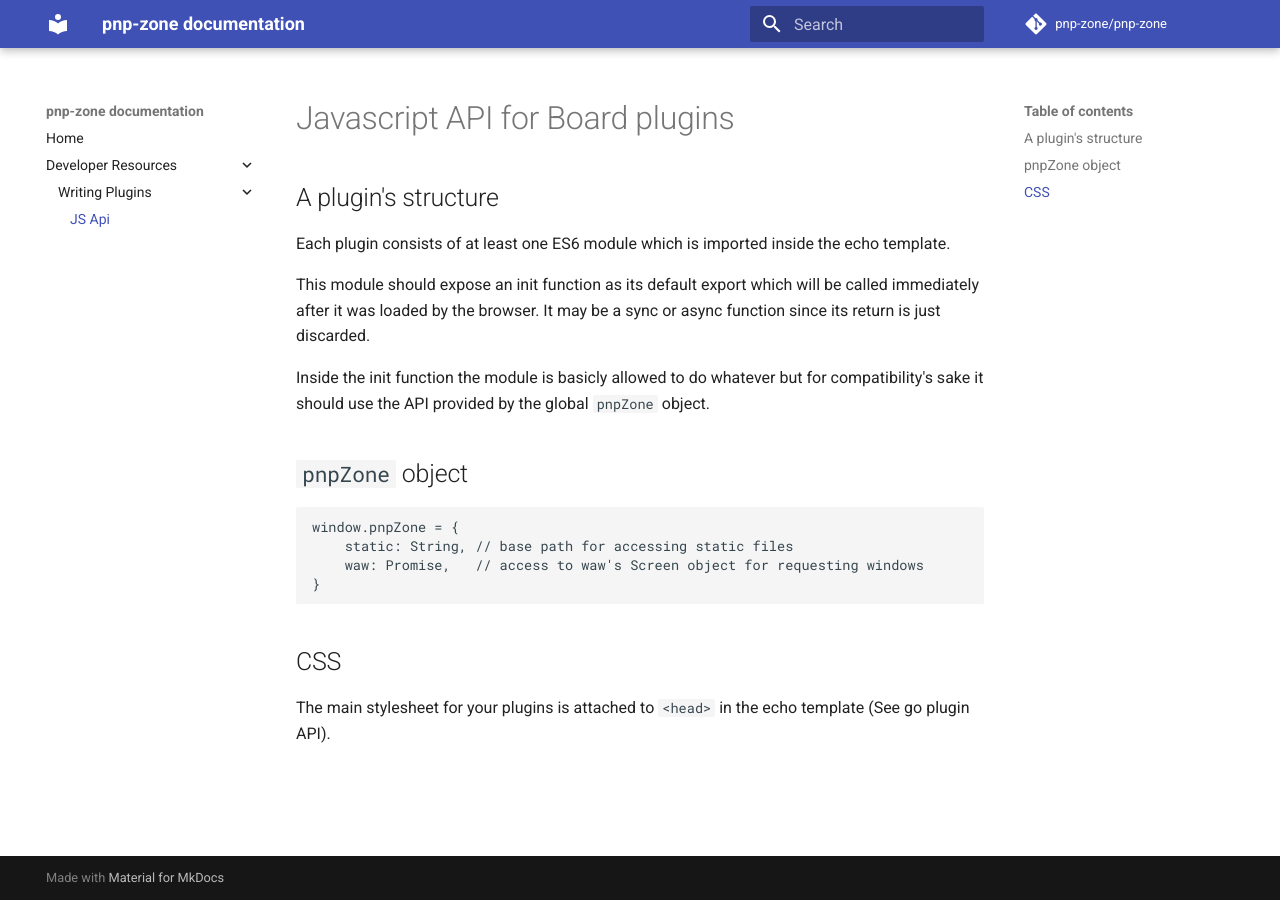
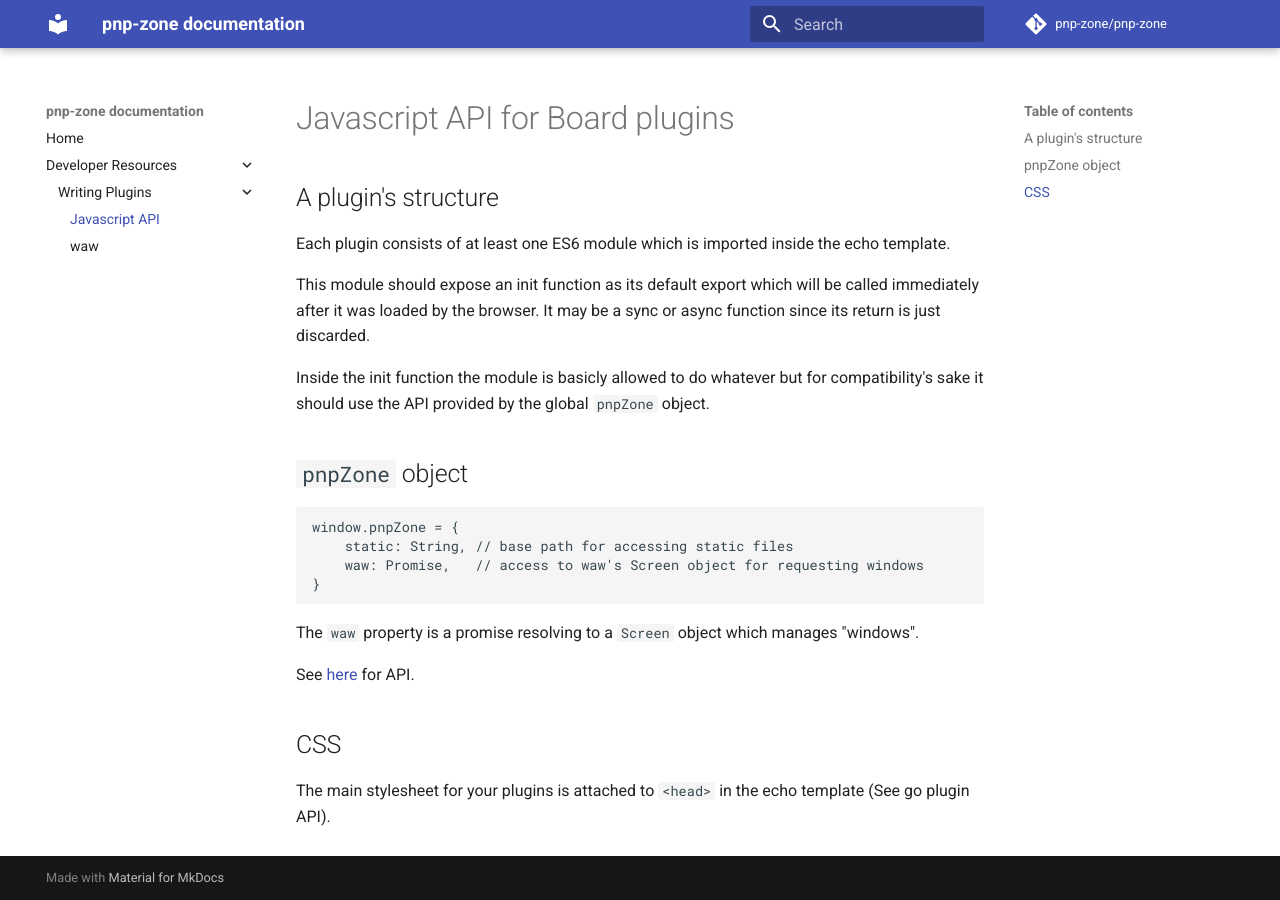
Before and after one commit to pnp-zone/docs, an MkDocs documentation site: the page built from docs/dev/plugins/js.md, in a window 1280 px wide. Built offline with MkDocs 1.6.1 and Material for MkDocs 9.7.7, drawn with Linux system fonts in a browser that asks for light colours; comment, search, counter and statistics services are not loaded.

````diff
--- a/docs/dev/plugins/js.md
+++ b/docs/dev/plugins/js.md
@@ -17,6 +17,10 @@ window.pnpZone = {
 }
 ```
 
+The `waw` property is a promise resolving to a `Screen` object which manages "windows".
+
+See [here](./waw.md) for API.
+
 ## CSS
 
 The main stylesheet for your plugins is attached to `<head>` in the echo template (See go plugin API).
--- a/mkdocs.yml
+++ b/mkdocs.yml
@@ -10,4 +10,5 @@ nav:
   - Home: index.md
   - Developer Resources:
     - Writing Plugins:
-      - JS Api: dev/plugins/js.md
+      - Javascript API: dev/plugins/js.md
+      - waw: dev/plugins/waw.md
````
Also changed, not shown: docs/dev/plugins/waw.md (added, +36 -0 lines).
